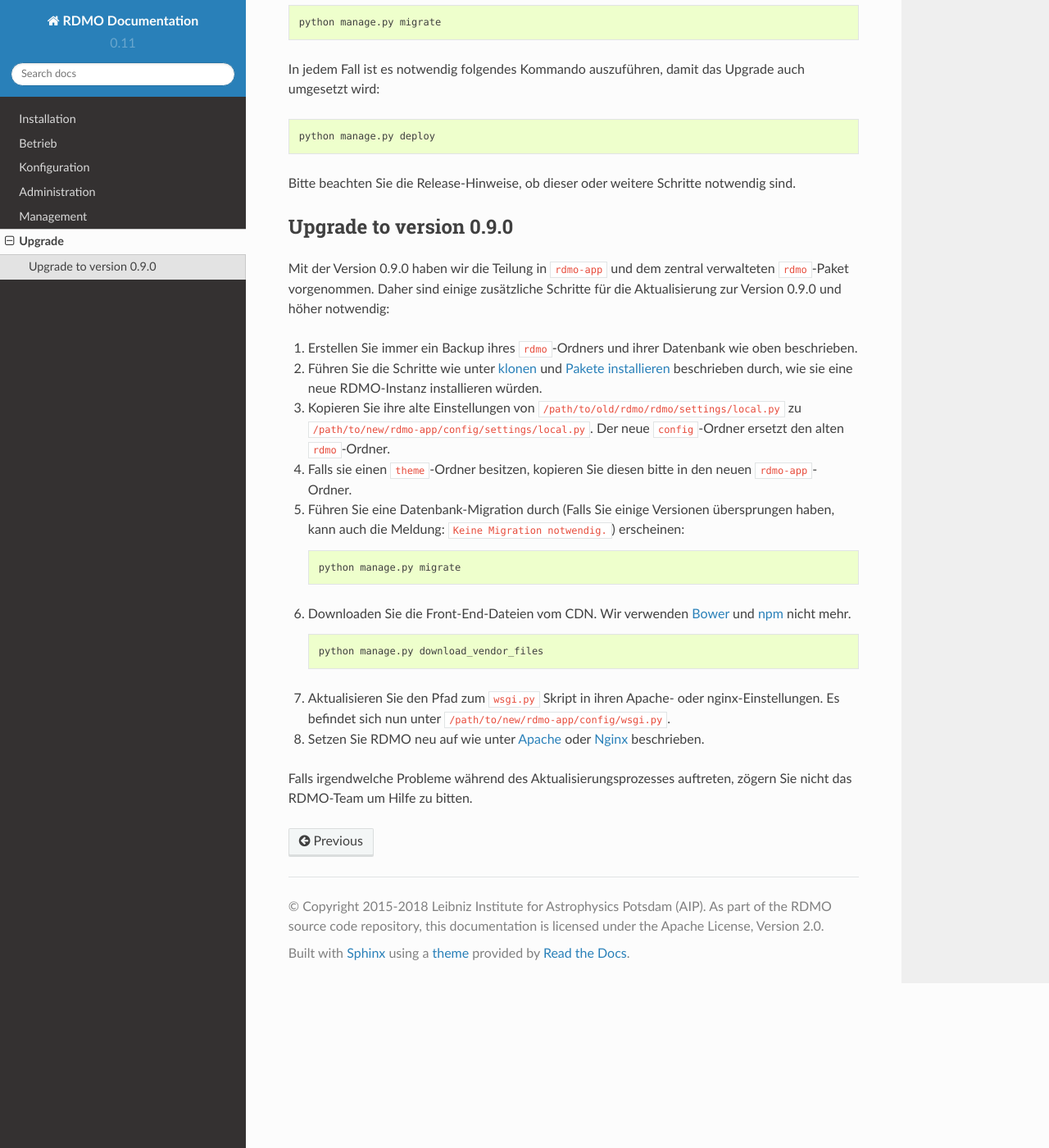
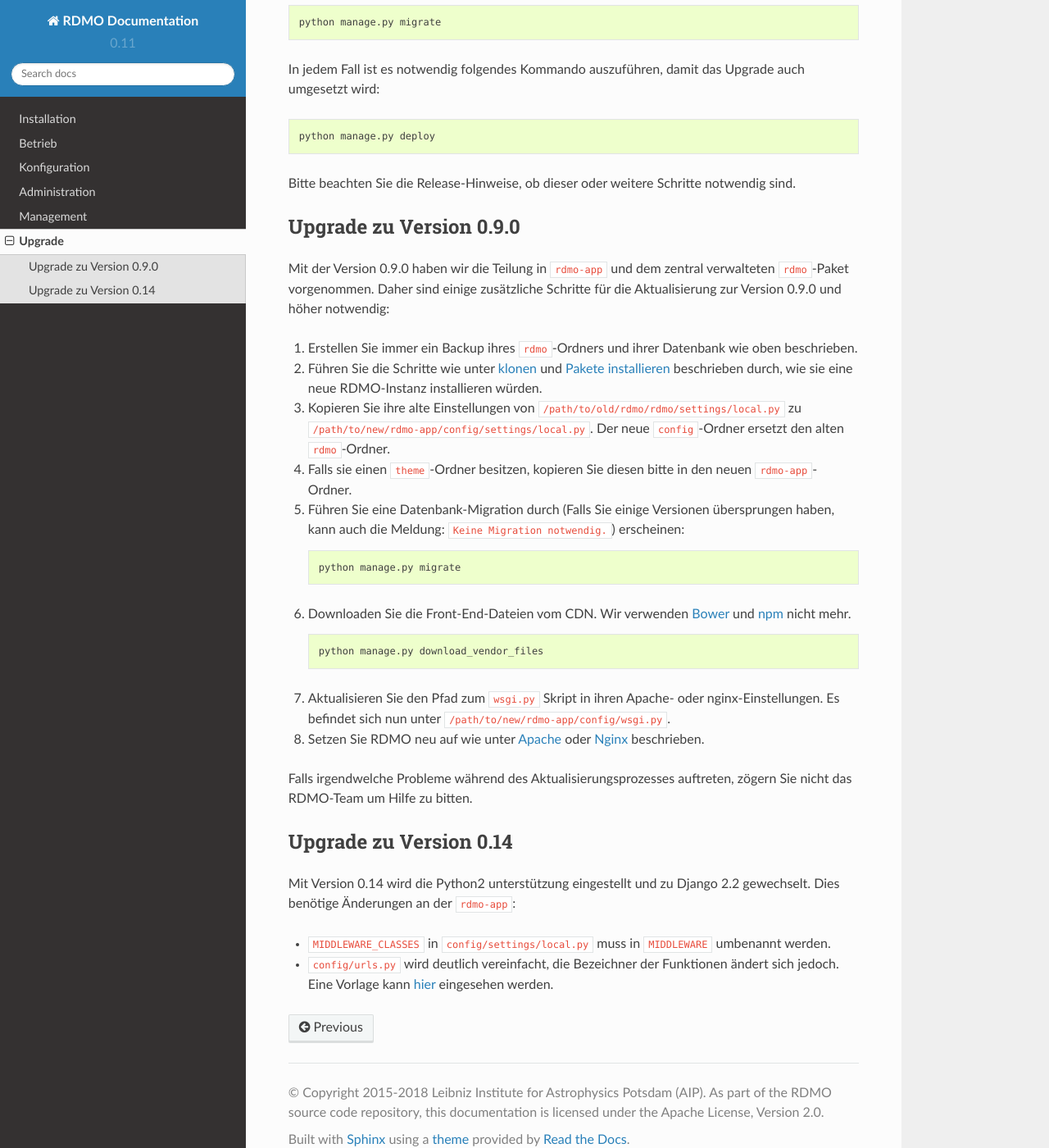
Before and after one commit to rdmorganiser/rdmo-docs-de, a Sphinx documentation site: the page built from docs/upgrade/index.md, in a window 1280 px wide and 1400 px high, scrolled down 783 px. Shown: the whole window at 82% size. Built offline with Sphinx 7.4.7 and the Read the Docs theme 2.0.0, drawn with Linux system fonts in a browser that asks for light colours.

Commit message:
Update upgrade

```diff
--- a/docs/upgrade/index.md
+++ b/docs/upgrade/index.md
@@ -38,7 +38,7 @@ python manage.py deploy
 Bitte beachten Sie die Release-Hinweise, ob dieser oder weitere Schritte notwendig sind.
 
 
-Upgrade to version 0.9.0
+Upgrade zu Version 0.9.0
 ------------------------
 
 Mit der Version 0.9.0 haben wir die Teilung in `rdmo-app` und dem zentral verwalteten `rdmo`-Paket vorgenommen. Daher sind einige zusätzliche Schritte für die Aktualisierung zur Version 0.9.0 und höher notwendig:
@@ -68,3 +68,12 @@ Mit der Version 0.9.0 haben wir die Teilung in `rdmo-app` und dem zentral verwal
 1. Setzen Sie RDMO neu auf wie unter [Apache](../../deployment/apache.html) oder [Nginx](../../deployment/nginx.html) beschrieben.
 
 Falls irgendwelche Probleme während des Aktualisierungsprozesses auftreten, zögern Sie nicht das RDMO-Team um Hilfe zu bitten.
+
+
+Upgrade zu Version 0.14
+-----------------------
+
+Mit Version 0.14 wird die Python2 unterstützung eingestellt und zu Django 2.2 gewechselt. Dies benötige Änderungen an der `rdmo-app`:
+
+* `MIDDLEWARE_CLASSES` in `config/settings/local.py` muss in `MIDDLEWARE` umbenannt werden.
+* `config/urls.py` wird deutlich vereinfacht, die Bezeichner der Funktionen ändert sich jedoch. Eine Vorlage kann [hier](https://github.com/rdmorganiser/rdmo-app/blob/master/config/urls.py) eingesehen werden.
```
